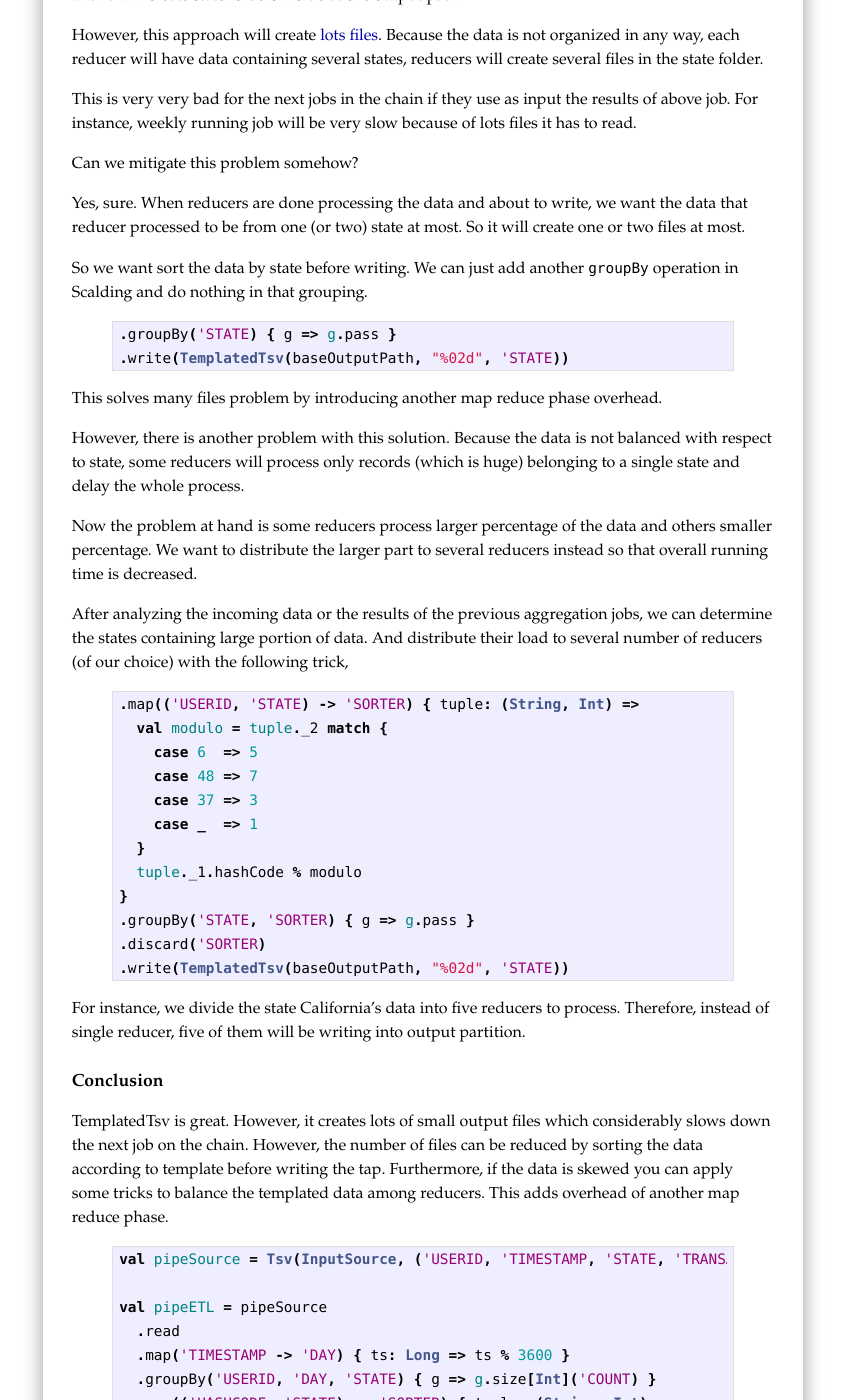
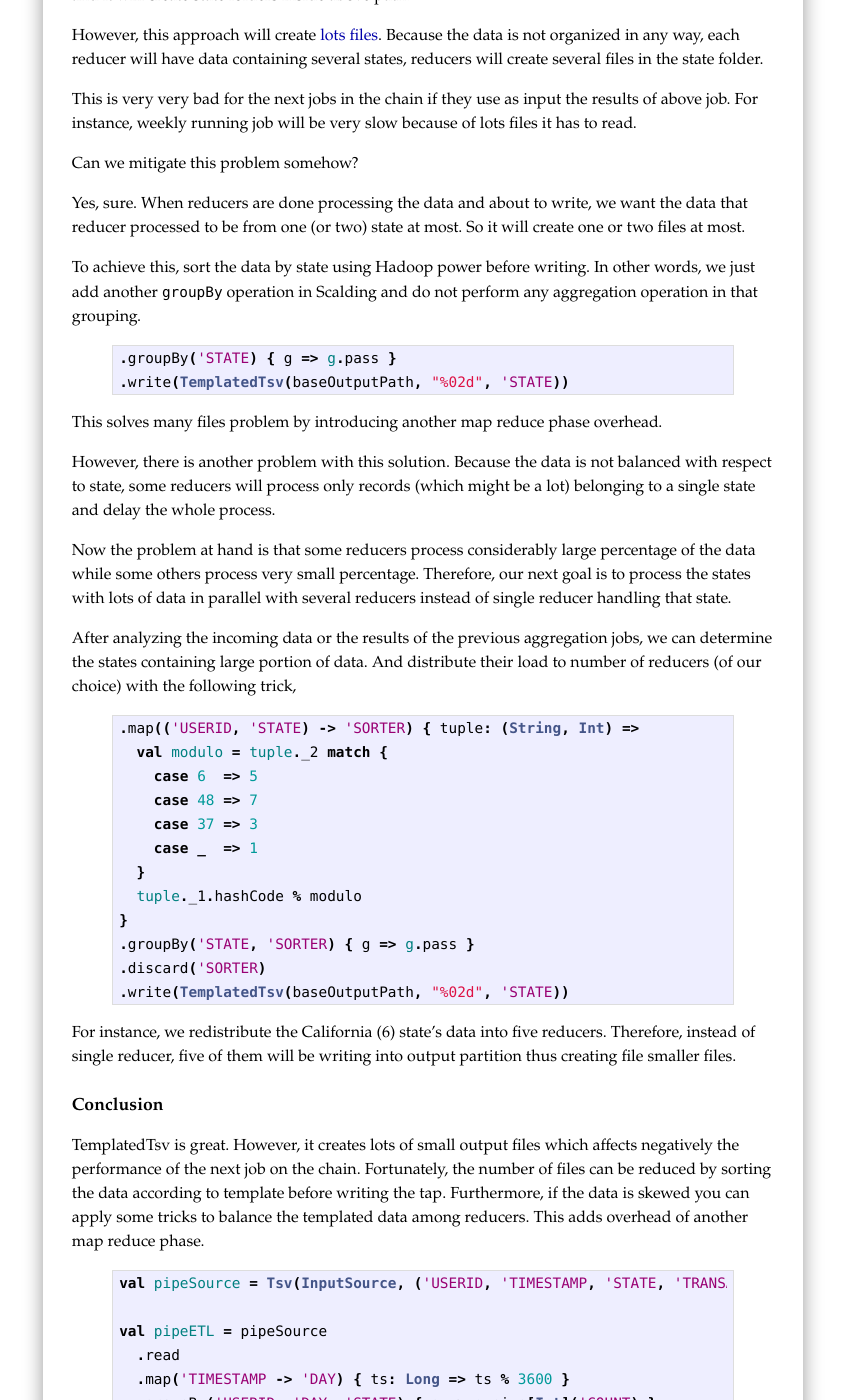
Before and after one commit to morazow/blog.morazow.com, a Jekyll site: the page built from _posts/2014-10-03-Scalding-TemplatedTsv.md, in a window 1280 px wide and 1400 px high, scrolled down 1379 px. Shown: the whole window, without its empty margins (217-1062 px from the left). Built offline with Jekyll 4.4.1, drawn with Linux system fonts in a browser that asks for light colours; nearby versions of some CDN libraries; Markdown is read by kramdown in place of the engine named in the settings; comment, search, counter and statistics services are not loaded; some of the changed text lies outside the part shown.

Commit message:
Update post.

```diff
--- a/_posts/2014-10-03-Scalding-TemplatedTsv.md
+++ b/_posts/2014-10-03-Scalding-TemplatedTsv.md
@@ -55,7 +55,7 @@ One other requirement for the job is that it needs to store its results into
 `/year/month/day/state/` partitions.
 
 Depending on the incoming input data we need to partition the aggregated data.
-That is all transactions for a particular state should be in single bucket partition.
+That is, all the transactions for a particular state should be in single bucket partition.
 Input data may not contain all states, we should not create folders for not
 existing states.
 
@@ -70,7 +70,7 @@ tap from Scalding. Just change the Tsv tap with it,
 
 When running the job jar just give the base output path as
 <span id=backcolor>`--output /year/month/day/`</span>
-and it will create state folders inside above output path.
+and it will create state folders inside above path.
 
 However, this approach will create [lots
 files](http://blog.cloudera.com/blog/2009/02/the-small-files-problem/). Because
@@ -87,8 +87,9 @@ Yes, sure. When reducers are done processing the data and about to write, we
 want the data that reducer processed to be from one (or two) state at most. So
 it will create one or two files at most.
 
-So we want sort the data by state before writing. We can just add another
-`groupBy` operation in Scalding and do nothing in that grouping.
+To achieve this, sort the data by state using Hadoop power before writing.  In
+other words, we just add another `groupBy` operation in Scalding and do not perform
+any aggregation operation in that grouping.
 {% highlight scala %}
 .groupBy('STATE) { g => g.pass }
 .write(TemplatedTsv(baseOutputPath, "%02d", 'STATE))
@@ -98,15 +99,16 @@ This solves many files problem by introducing another map reduce phase overhead.
 
 However, there is another problem with this solution. Because the data is not
 balanced with respect to state, some reducers will process only records (which
-is huge) belonging to a single state and delay the whole process.
+might be a lot) belonging to a single state and delay the whole process.
 
-Now the problem at hand is some reducers process larger percentage of the data
-and others smaller percentage. We want to distribute the larger part to several
-reducers instead so that overall running time is decreased.
+Now the problem at hand is that some reducers process considerably large
+percentage of the data while some others process very small percentage.
+Therefore, our next goal is to process the states with lots of data in parallel
+with several reducers instead of single reducer handling that state.
 
 After analyzing the incoming data or the results of the previous aggregation
 jobs, we can determine the states containing large portion of data. And
-distribute their load to several number of reducers (of our choice) with the
+distribute their load to number of reducers (of our choice) with the
 following trick,
 {% highlight scala %}
 .map(('USERID, 'STATE) -> 'SORTER) { tuple: (String, Int) =>
@@ -123,17 +125,18 @@ following trick,
 .write(TemplatedTsv(baseOutputPath, "%02d", 'STATE))
 {% endhighlight %}
 
-For instance, we divide the state California's data into five reducers to process.
+For instance, we redistribute the California (6) state's data into five reducers.
 Therefore, instead of single reducer, five of them will be writing into output
-partition.
+partition thus creating file smaller files.
 
 ## Conclusion
 
 TemplatedTsv is great. However, it creates lots of small output files which
-considerably slows down the next job on the chain. However, the number of files
-can be reduced by sorting the data according to template before writing the tap.
-Furthermore, if the data is skewed you can apply some tricks to balance the
-templated data among reducers. This adds overhead of another map reduce phase.
+affects negatively the performance of the next job on the chain. Fortunately, the
+number of files can be reduced by sorting the data according to template before
+writing the tap. Furthermore, if the data is skewed you can apply some tricks
+to balance the templated data among reducers. This adds overhead of another map
+reduce phase.
 
 {% highlight scala %}
 val pipeSource = Tsv(InputSource, ('USERID, 'TIMESTAMP, 'STATE, 'TRANSACTIONS))
```
Also changed, not shown: other parts of _posts/2014-10-03-Scalding-TemplatedTsv.md (+1 -1 lines).
